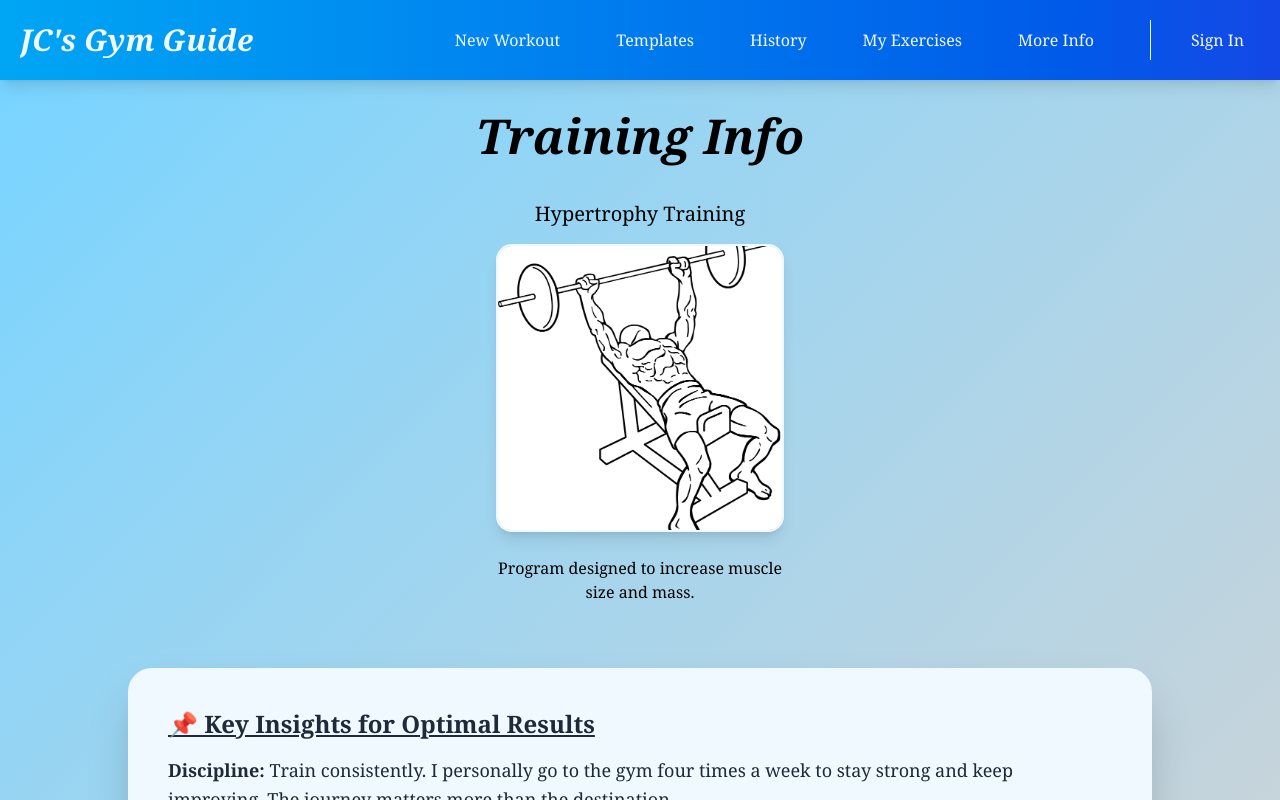
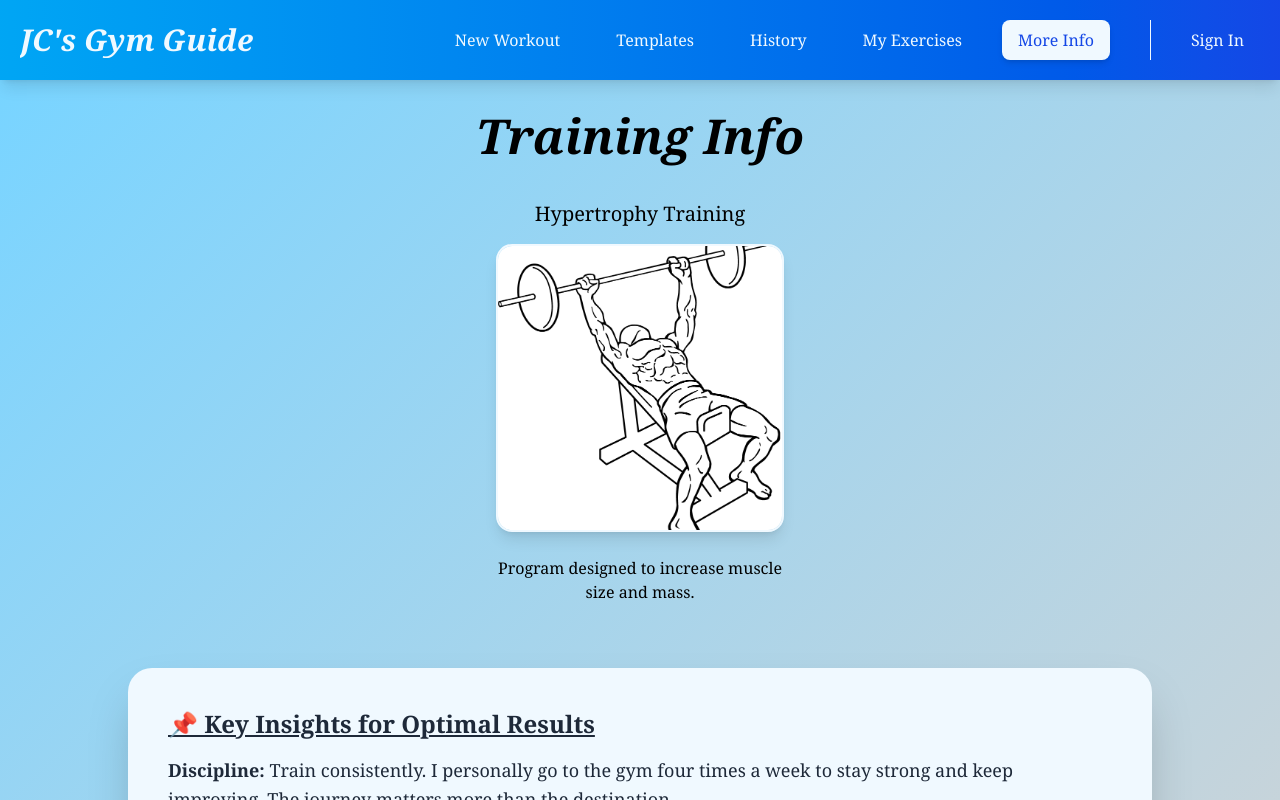
Before and after one commit to jchoi4497/Gym-Guide, a React (Vite) app: page /Info in a window 1280 px wide. Built offline with nearby package versions, Linux system fonts and the light colour scheme; no server answers.

Commit message:
Update Navbar links to point to new /Info route
Changed /TrainingStyle to /Info in both desktop and mobile navigation.

```diff
--- a/src/components/Navbar.js
+++ b/src/components/Navbar.js
@@ -99,7 +99,7 @@ function Navbar() {
         <NavButton to="/Templates" label="Templates" />
         <NavButton to="/SavedWorkouts" label="History" />
         <NavButton to="/MyExercises" label="My Exercises" />
-        <NavButton to="/TrainingStyle" label="More Info" />
+        <NavButton to="/Info" label="More Info" />
 
         {/* Profile UI */}
         {user ? (
@@ -159,7 +159,7 @@ function Navbar() {
           <MobileLink to="/Templates" label="Templates" toggleMenu={toggleMenu} />
           <MobileLink to="/SavedWorkouts" label="History" toggleMenu={toggleMenu} />
           <MobileLink to="/MyExercises" label="My Exercises" toggleMenu={toggleMenu} />
-          <MobileLink to="/TrainingStyle" label="More Info" toggleMenu={toggleMenu} />
+          <MobileLink to="/Info" label="More Info" toggleMenu={toggleMenu} />
 
           {/* 3. Conditional Auth Button (Sign In OR Sign Out) */}
           {user ? (
```
